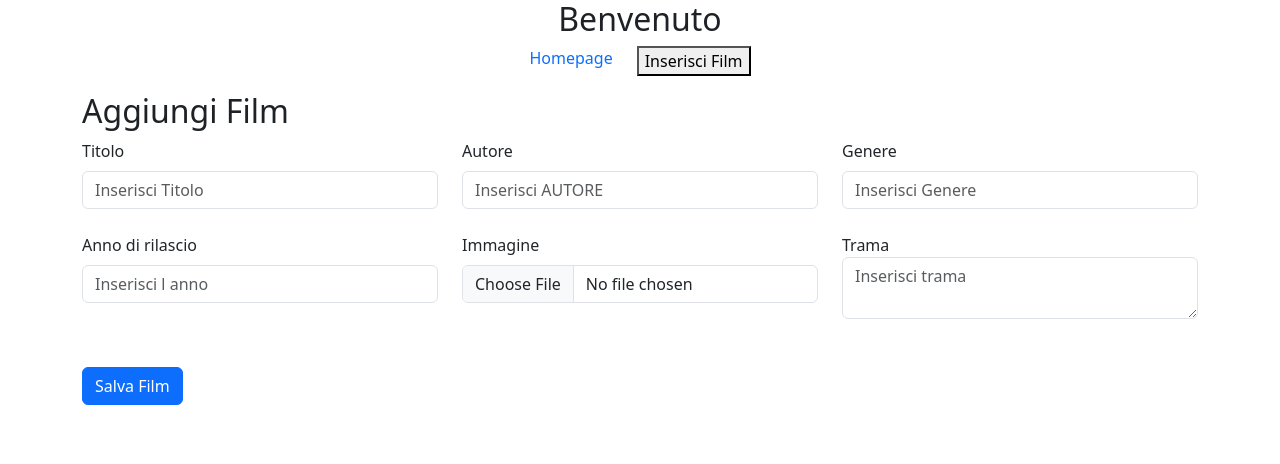
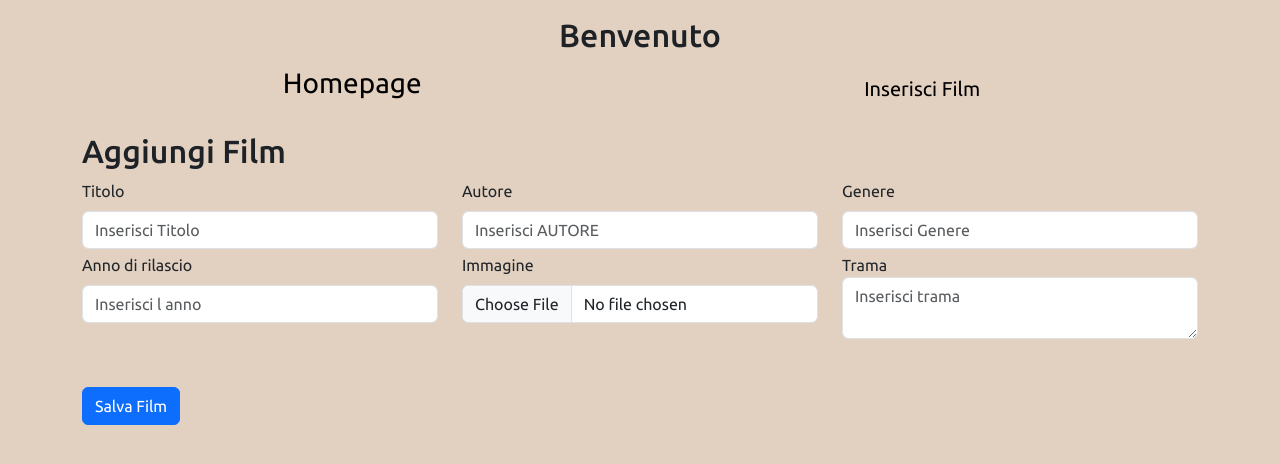
Before and after one commit to rob587/webapp-react, a React (Vite) app: page /movie/create in a window 1280 px wide. Shown: the top 464 px of the page. Built offline with nearby package versions, Linux system fonts and the light colour scheme; the HTML template or start-up script is replaced by a standard one.

Commit message:
general changes

```diff
--- a/src/components/Links.jsx
+++ b/src/components/Links.jsx
@@ -6,20 +6,20 @@ const Links = () => {
   return (
 
     <>
-    <div className="container">
+    <div className="container mt-3">
         <div className="row">
             <div className="col-12">
                 <div className="d-flex justify-content-center">
                     <h2>Benvenuto</h2>
                 </div>
-                <ul className="list-unstyled d-flex justify-content-center">
-                    <li className="me-4 ">
+                <ul className="list-unstyled d-flex justify-content-around">
+                    <li className="me-4 fs-3  ">
                        <NavLink style={{textDecoration: 'none'}} to='/'  > Homepage </NavLink>
                     </li>
 
                     <li>
                         <NavLink to="/movie/create" style={{ textDecoration: 'none' }}>
-                            <button>Inserisci Film</button>
+                            <button className='add-btn'>Inserisci Film</button>
                         </NavLink>
                     </li>
 
--- a/src/index.css
+++ b/src/index.css
@@ -1,10 +1,17 @@
-body{
-    font-family: "Ubuntu" "Open Sans";
+*{
+    font-family: "Ubuntu" ;
+    background-color: #E2D1C1;
 }
 
 .card-img-top{
     height: 500px;
+
 }
+
+.card-img-top{
+    color: white;
+}
+
 
 .card-body p{
     font-size: 25px;
@@ -22,3 +29,39 @@ li:hover{
 .col-12 h2{
     color:#1E2226
 }
+
+.add-btn{
+    padding: 10px 15px 10px 15px;
+    border-radius: 30px;
+    border-color: transparent;
+    font-size: 20px;
+}
+
+.list-unstyled a{
+    color: black;
+}
+
+
+.card-title a{
+    color: white;
+    font-size: 40px;
+}
+
+.card-title{
+    background-color: black;
+}
+
+
+
+.card-body{
+    color: white;
+    background-color: black;
+}
+
+.card{
+    border-color: black;
+}
+
+ .card-body, .card-title{
+    background-color: #E2D1C1;
+}
--- a/src/pages/CreateMovie.jsx
+++ b/src/pages/CreateMovie.jsx
@@ -53,7 +53,7 @@ const CreateMovie = ({onMovieCreated}) => {
         </div>
         <div className="col-12">
             <form onSubmit={handleSubmit} >
-                <div className="row gy-4">
+                <div className="row gy-1">
                     <div className="col-12 col-md-4">
                         <label htmlFor="" className='form-label'>Titolo</label>
                         <input
--- a/src/pages/HomePage.jsx
+++ b/src/pages/HomePage.jsx
@@ -29,8 +29,8 @@ const HomePage = () => {
             return(
 
             <div className="col-4 d-flex justify-content-center mt-5" key={movie.id}>
-             <div className="card shadow-sm h-100">
-                <img className="card-img-top p-3" src={`http://localhost:3000/cover/${movie.image}`}  alt={movie.description}/>
+             <div className="card  ">
+                <img className="card-img-top " src={`http://localhost:3000/cover/${movie.image}`}  alt={movie.description}/>
                 <div className="card-body ">
                   <h2 className="card-title "><Link style={{textDecoration: 'none'}} to={`/details/${movie.id}`}>{movie.title}</Link></h2>
                 </div>
```
Also changed, not shown: 1 other file (tests, documents, lock files or other folders).
